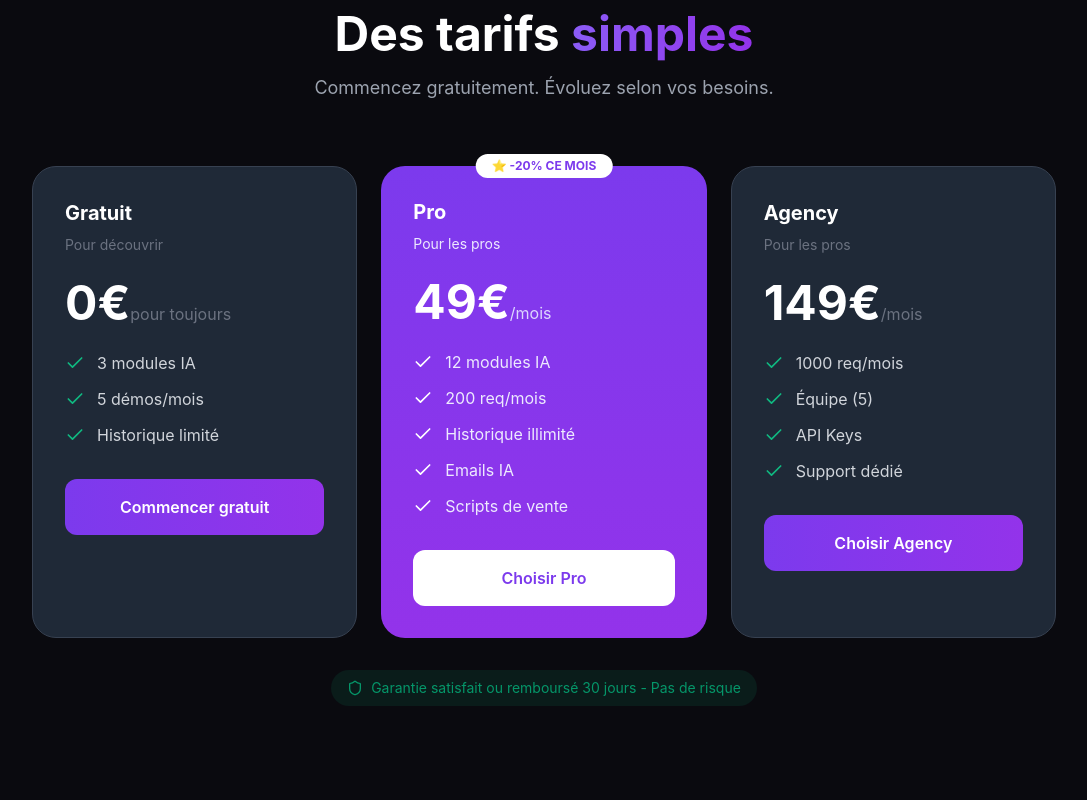
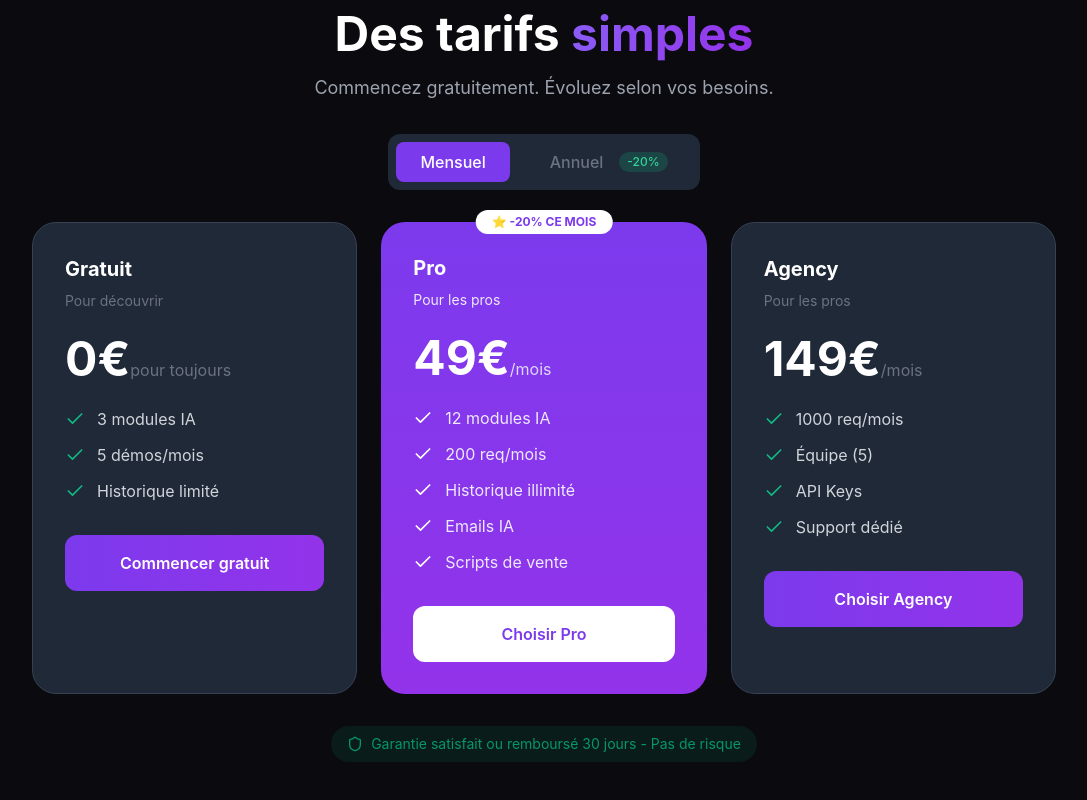
Before and after one commit to Lucas-LeadFlow-IA/leadflow-ia, a Next.js app: page / in a window 1280 px wide. Shown: the part 2968-3768 px from the top of the page, without its empty margins (96-1183 px from the left). Built offline with nearby package versions, Linux system fonts and the light colour scheme; no server answers.

Commit message:
Add -20% discount toggle on pricing section

```diff
--- a/app/page.js
+++ b/app/page.js
@@ -98,9 +98,9 @@ const testimonials = [
 ]
 
 const plans = [
-  { id: 'free', name: 'Gratuit', price: 0, period: 'pour toujours', features: ['3 modules IA', '5 démos/mois', 'Historique limité'] },
-  { id: 'pro', name: 'Pro', price: 49, period: '/mois', popular: true, features: ['12 modules IA', '200 req/mois', 'Historique illimité', 'Emails IA', 'Scripts de vente'] },
-  { id: 'agency', name: 'Agency', price: 149, period: '/mois', features: ['1000 req/mois', ' Équipe (5)', 'API Keys', 'Support dédié'] },
+  { id: 'free', name: 'Gratuit', price: 0, priceYearly: 0, period: 'pour toujours', features: ['3 modules IA', '5 démos/mois', 'Historique limité'] },
+  { id: 'pro', name: 'Pro', price: 49, priceYearly: 39, period: '/mois', popular: true, features: ['12 modules IA', '200 req/mois', 'Historique illimité', 'Emails IA', 'Scripts de vente'] },
+  { id: 'agency', name: 'Agency', price: 149, priceYearly: 119, period: '/mois', features: ['1000 req/mois', ' Équipe (5)', 'API Keys', 'Support dédié'] },
 ]
 
 const trustBadges = [
@@ -297,6 +297,7 @@ export default function Landing() {
   const { user } = useStore()
   const [mobileMenuOpen, setMobileMenuOpen] = useState(false)
   const [activeFeature, setActiveFeature] = useState(0)
+  const [billing, setBilling] = useState('monthly')
 
   const handleStartClick = () => {
     if (user && user.email) {
@@ -611,7 +612,7 @@ export default function Landing() {
             initial={{ opacity: 0, y: 20 }}
             whileInView={{ opacity: 1, y: 0 }}
             viewport={{ once: true }}
-            className="text-center mb-16"
+            className="text-center mb-8"
           >
             <h2 className="text-4xl md:text-5xl font-bold text-gray-900 dark:text-white mb-4">
               Des tarifs <span className="bg-gradient-to-r from-violet-500 to-purple-600 bg-clip-text text-transparent">simples</span>
@@ -620,6 +621,35 @@ export default function Landing() {
               Commencez gratuitement. Évoluez selon vos besoins.
             </p>
           </motion.div>
+
+          {/* Billing Toggle */}
+          <div className="flex justify-center mb-8">
+            <div className={`inline-flex items-center gap-4 p-2 rounded-xl ${theme === 'dark' ? 'bg-gray-800' : 'bg-gray-100'}`}>
+              <button
+                onClick={() => setBilling('monthly')}
+                className={`px-6 py-2 rounded-lg font-medium transition-all ${
+                  billing === 'monthly'
+                    ? 'bg-violet-600 text-white'
+                    : 'text-gray-500 hover:text-gray-900 dark:hover:text-white'
+                }`}
+              >
+                Mensuel
+              </button>
+              <button
+                onClick={() => setBilling('yearly')}
+                className={`px-6 py-2 rounded-lg font-medium transition-all flex items-center gap-2 ${
+                  billing === 'yearly'
+                    ? 'bg-violet-600 text-white'
+                    : 'text-gray-500 hover:text-gray-900 dark:hover:text-white'
+                }`}
+              >
+                Annuel
+                <span className="ml-2 text-xs px-2 py-0.5 rounded-full bg-emerald-500/20 text-emerald-400">
+                  -20%
+                </span>
+              </button>
+            </div>
+          </div>
 
           <div className="grid md:grid-cols-3 gap-6 max-w-5xl mx-auto">
             {plans.map((plan, i) => (
@@ -631,9 +661,9 @@ export default function Landing() {
                 transition={{ delay: i * 0.1 }}
                 className={`relative p-8 rounded-3xl ${plan.popular ? 'bg-gradient-to-b from-violet-600 to-purple-600 text-white' : 'bg-white dark:bg-gray-800 border border-gray-200 dark:border-gray-700'}`}
               >
-                {plan.popular && (
+                {(plan.popular || billing === 'yearly') && (
                   <div className="absolute -top-3 left-1/2 -translate-x-1/2 px-4 py-1 bg-white text-violet-600 text-xs font-bold rounded-full">
-                    ⭐ -20% CE MOIS
+                    {plan.popular ? '⭐ -20% CE MOIS' : '🔥 -20%'}
                   </div>
                 )}
                 <h3 className={`text-xl font-bold mb-2 ${plan.popular ? 'text-white' : 'text-gray-900 dark:text-white'}`}>{plan.name}</h3>
@@ -642,9 +672,16 @@ export default function Landing() {
                 </p>
                 <div className="mb-6">
                   <span className={`text-5xl font-bold ${plan.popular ? 'text-white' : 'text-gray-900 dark:text-white'}`}>
-                    {plan.price}€
+                    {billing === 'yearly' && plan.priceYearly ? plan.priceYearly : plan.price}€
                   </span>
-                  <span className={plan.popular ? 'text-violet-200' : 'text-gray-500'}>{plan.period}</span>
+                  <span className={plan.popular ? 'text-violet-200' : 'text-gray-500'}>
+                    {plan.period}
+                  </span>
+                  {billing === 'yearly' && plan.priceYearly && (
+                    <div className={`text-sm mt-1 ${plan.popular ? 'text-violet-200' : 'text-emerald-500'}`}>
+                      Économisez {Math.round((plan.price - plan.priceYearly) * 12)}€/an
+                    </div>
+                  )}
                 </div>
                 <ul className="space-y-3 mb-8">
                   {plan.features.map((f, j) => (
```
